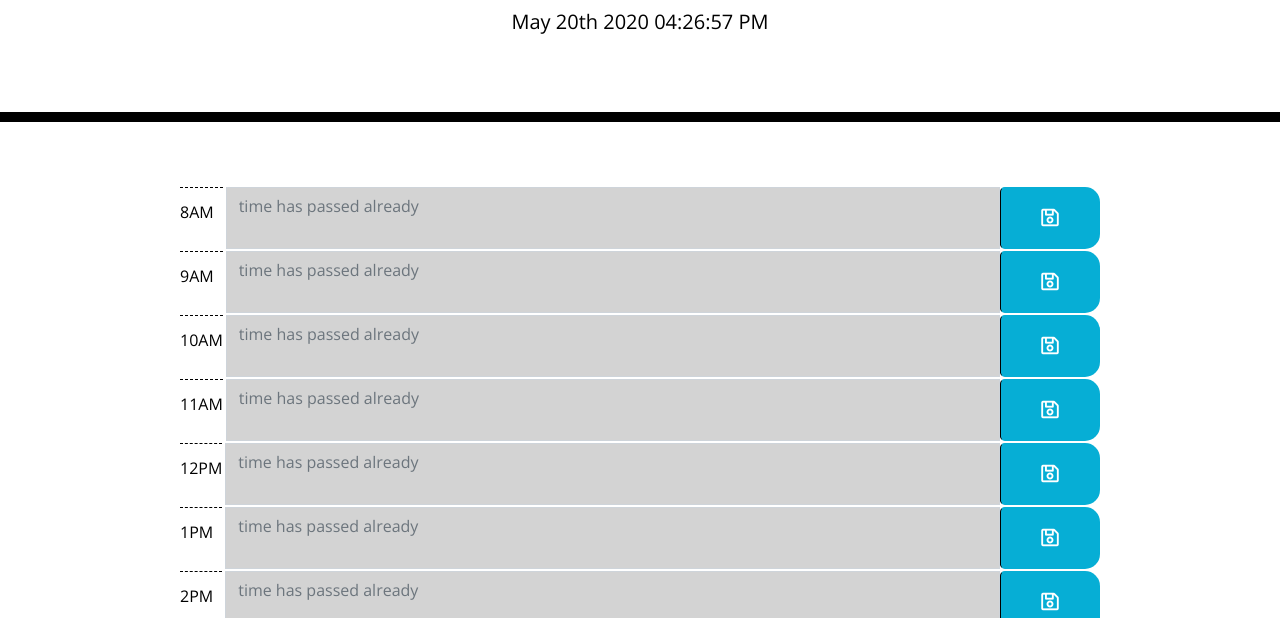
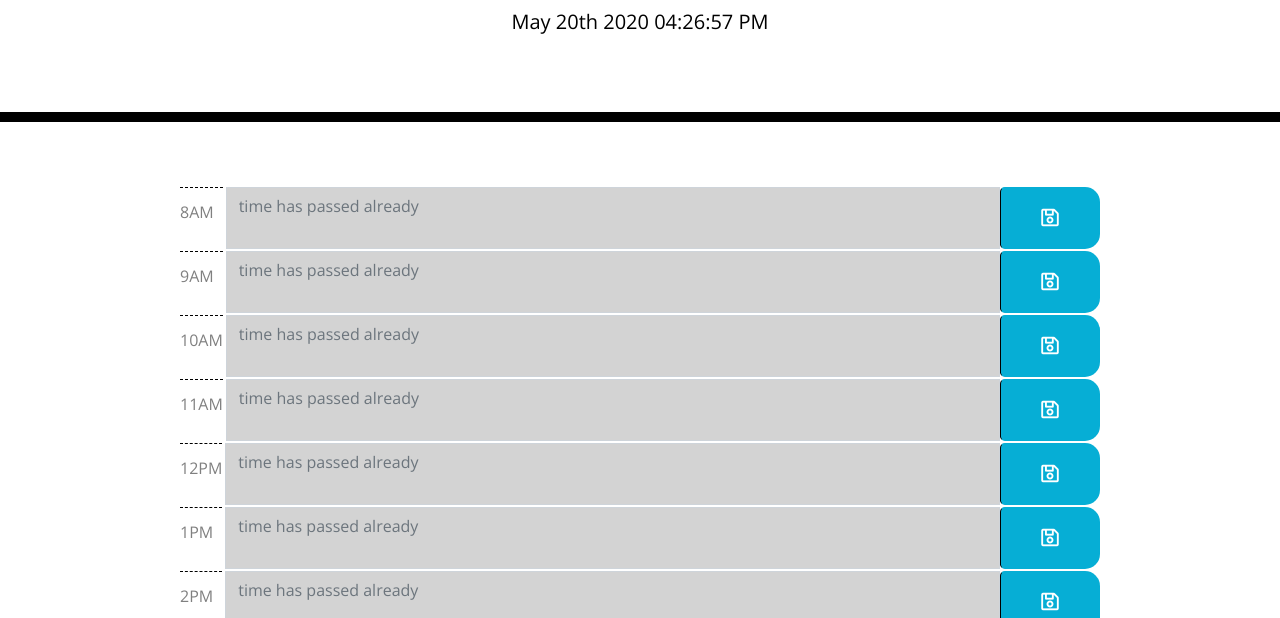
Before and after one commit to CodingErik/Work_Day_Scheduler, a plain HTML site: page index.html in a window 1280 px wide. Shown: the part 182-800 px from the top of the page. Drawn offline with nearby package versions, Linux system fonts and the light colour scheme.

Commit message:
added some color to interactivity to the times

```diff
--- a/Develop/app.js
+++ b/Develop/app.js
@@ -31,11 +31,14 @@ for (let i = 0; i < toDosList.length; i++) {
     if (workHours.hour() < currentHour) {
         $('#toDos' + i).addClass('past');
         $('#toDos' + i).attr("placeholder", "time has passed already");
+        $('#toDos' + i).prev().css('color', 'gray');
     } else if (workHours.hour() > currentHour) {
         $('#toDos' + i).addClass('future');
         $('#toDos' + i).attr("placeholder", "plan now!");
+        $('#toDos' + i).prev().css('color', 'lightgreen');
     } else {
         $('#toDos' + i).addClass('present');
+        $('#toDos' + i).prev().css('color', 'red');
     }
 
     $("#toDos" + i).val(toDosList[i]);
```
Also changed, not shown: index.html (+0 -30 lines).
